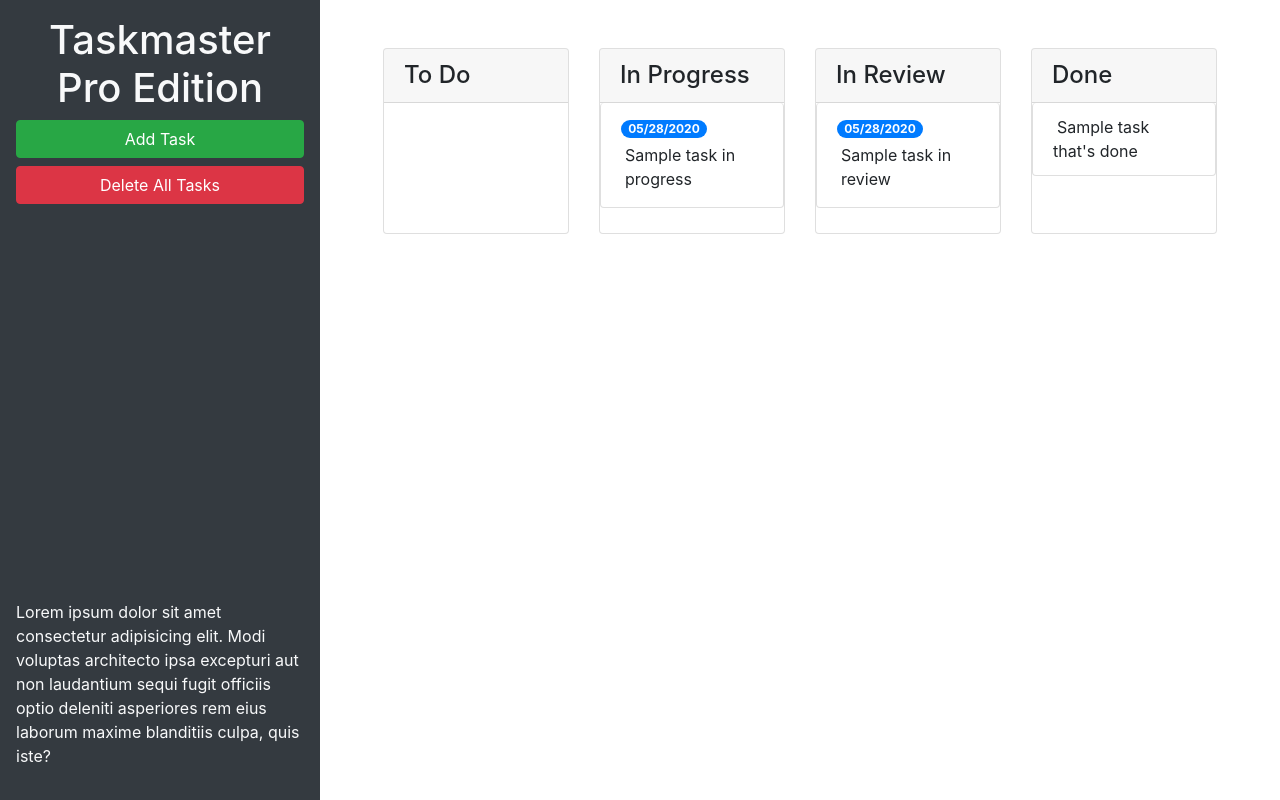
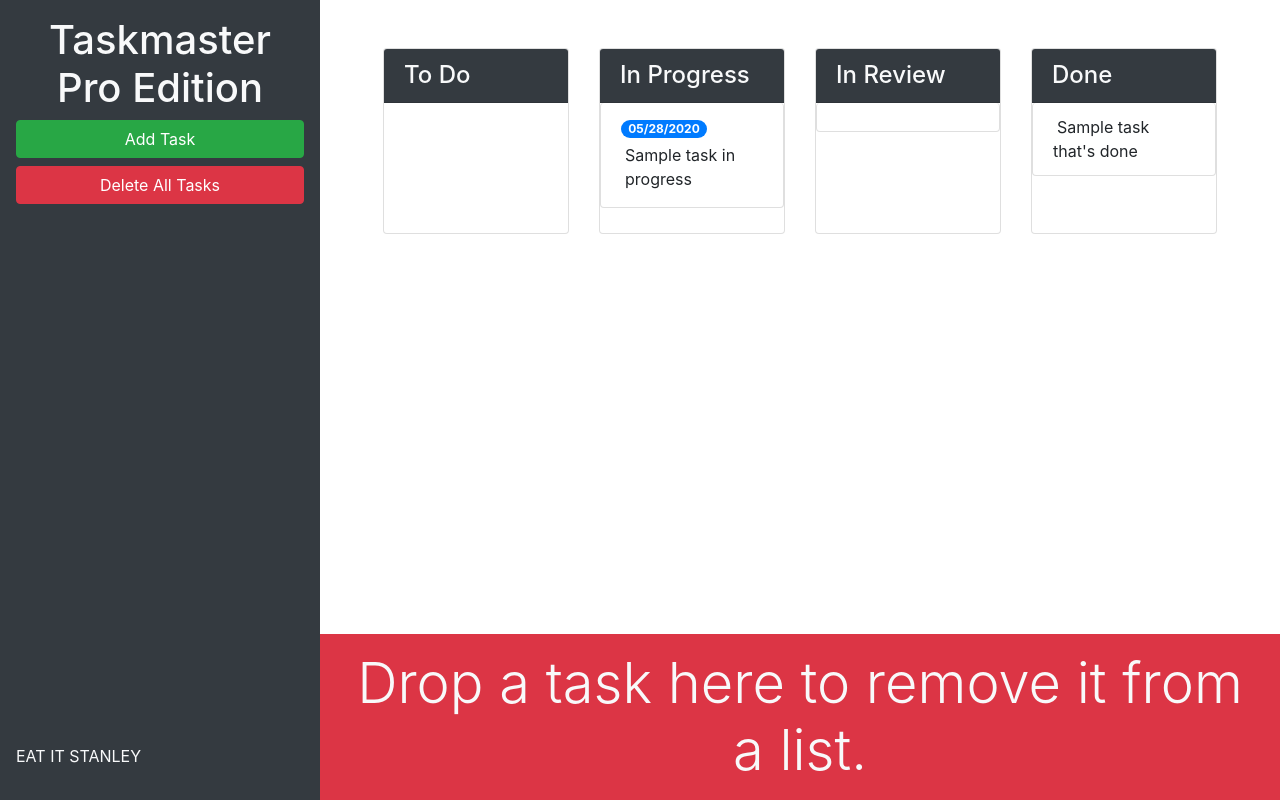
Before and after one commit to pwkinsley87/taskmaster-pro, a plain HTML site: page index.html in a window 1280 px wide. Drawn offline with nearby package versions, Linux system fonts and the light colour scheme.

Commit message:
added trash section

```diff
--- a/index.html
+++ b/index.html
@@ -13,22 +13,19 @@
 <body>
 
   <div class="row min-vh-100 no-gutters">
-    <header class="col-12 col-lg-3 bg-dark text-light d-flex flex-column p-4 p-lg-3">
+    <header class="col-12 col-lg-3 bg-dark text-light sticky-top d-flex flex-column p-4 p-lg-3">
       <h1 class="text-center">Taskmaster Pro Edition</h1>
       <button id="create-task" class="btn btn-block btn-success" data-toggle="modal" data-target="#task-form-modal">Add
         Task</button>
       <button id="remove-tasks" class="btn btn-block btn-danger">Delete All Tasks</button>
-      <p class="mt-auto">Lorem ipsum dolor sit amet consectetur adipisicing elit. Modi voluptas architecto ipsa
-        excepturi aut non
-        laudantium sequi fugit officiis optio deleniti asperiores rem eius laborum maxime blanditiis culpa, quis iste?
-      </p>
+      <p class="mt-auto d-none d-lg-block">EAT IT STANLEY</p>
     </header>
-    <main class="col-12 col-lg-9">
+    <main class="col-12 col-lg-9 d-flex flex-column">
       <div class="m-5 row justify-content-around">
        <!-- todo start -->
         <div class="col-12 col-md-6 col-xl-3 mb-3">
           <div class="card">
-            <h4 class="card-header">To Do</h4>
+            <h4 class="card-header bg-dark text-light">To Do</h4>
            <ul id="list-toDo" class="list-group"> </ul>
           </div>
         </div>
@@ -36,7 +33,7 @@
         <!-- in progress start -->
         <div class="col-12 col-md-6 col-xl-3 mb-3">
           <div class="card">
-           <h4 class="card-header">In Progress</h4>
+           <h4 class="card-header bg-dark text-light">In Progress</h4>
            <ul id="list-inProgress" class="list-group">
              <li class="list-group-item">
                <span class="badge badge-primary badge-pill">05/28/2020</span>
@@ -49,11 +46,11 @@
         <!-- in review start -->
         <div class="col-12 col-md-6 col-xl-3 mb-3">
           <div class="card">
-          <h4 class="card-header">In Review</h4>
+          <h4 class="card-header bg-dark text-light">In Review</h4>
           <ul id="list-inReview" class="list-group">
             <li class="list-group-item">
-              <span class="badge badge-primary badge-pill">05/28/2020</span>
-              <p class="m-1">Sample task in review</p>
+              <span class="badge badge-primary badge-pill"></span>
+              <p class="m-1"></p>
             </li>
           </ul>
           </div>
@@ -62,7 +59,7 @@
         <!-- done start -->
         <div class="col-12 col-md-6 col-xl-3 mb-3">
           <div class="card">
-           <h4 class="card-header">Done</h4>
+           <h4 class="card-header bg-dark text-light">Done</h4>
            <ul id="list-done" class="list-group">
              <li class="list-group-item">
                 <span class="m-1">Sample task that's done</span>
@@ -71,6 +68,11 @@
           </div>
         </div>
         <!-- done end -->
+      </div>
+      <div id="trash" class="mt-auto">
+        <div class="w-100 bg-danger p-3 text-center text-light display-4">
+          Drop a task here to remove it from a list.
+        </div>
       </div>
     </main>
   </div>
```
